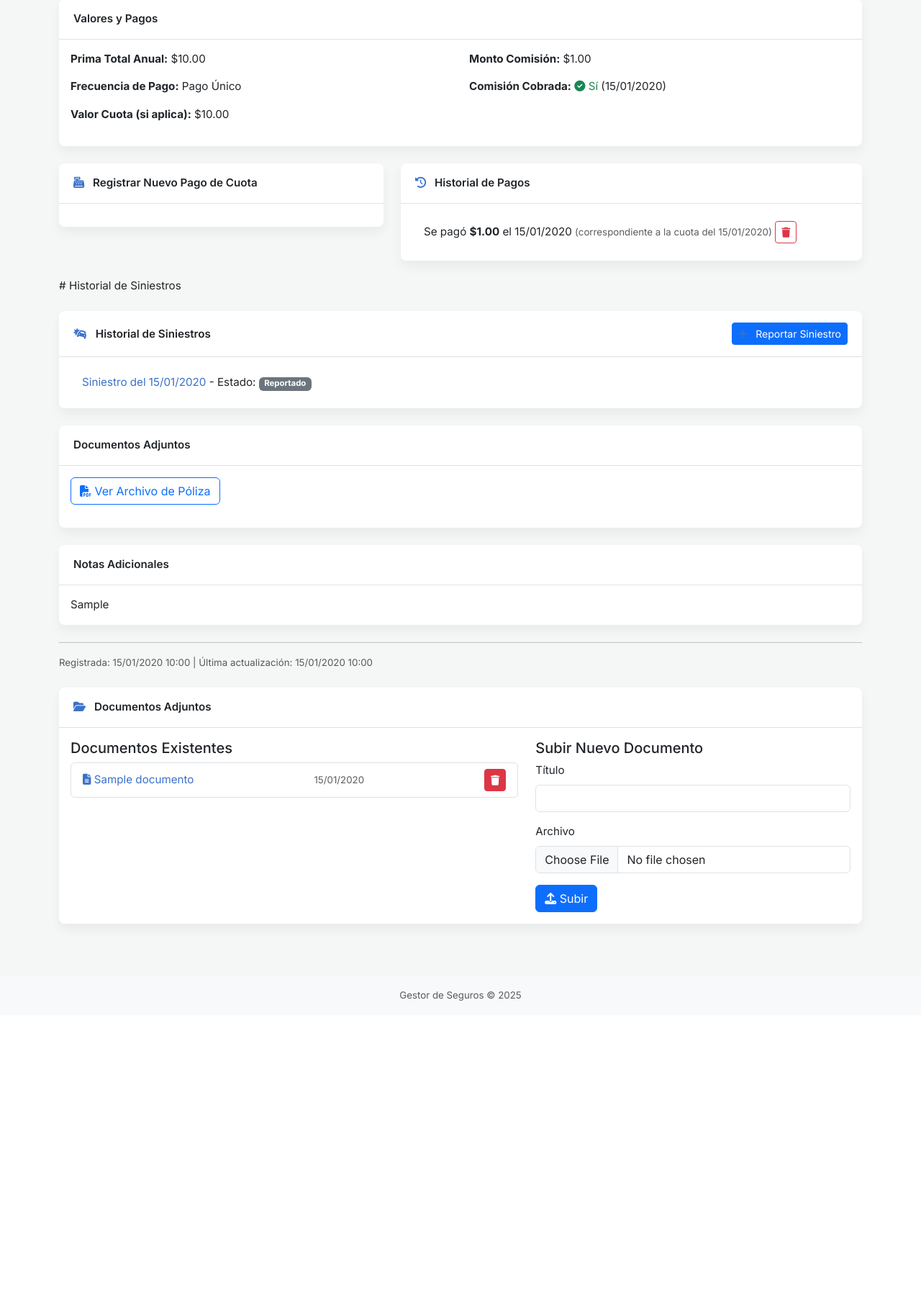
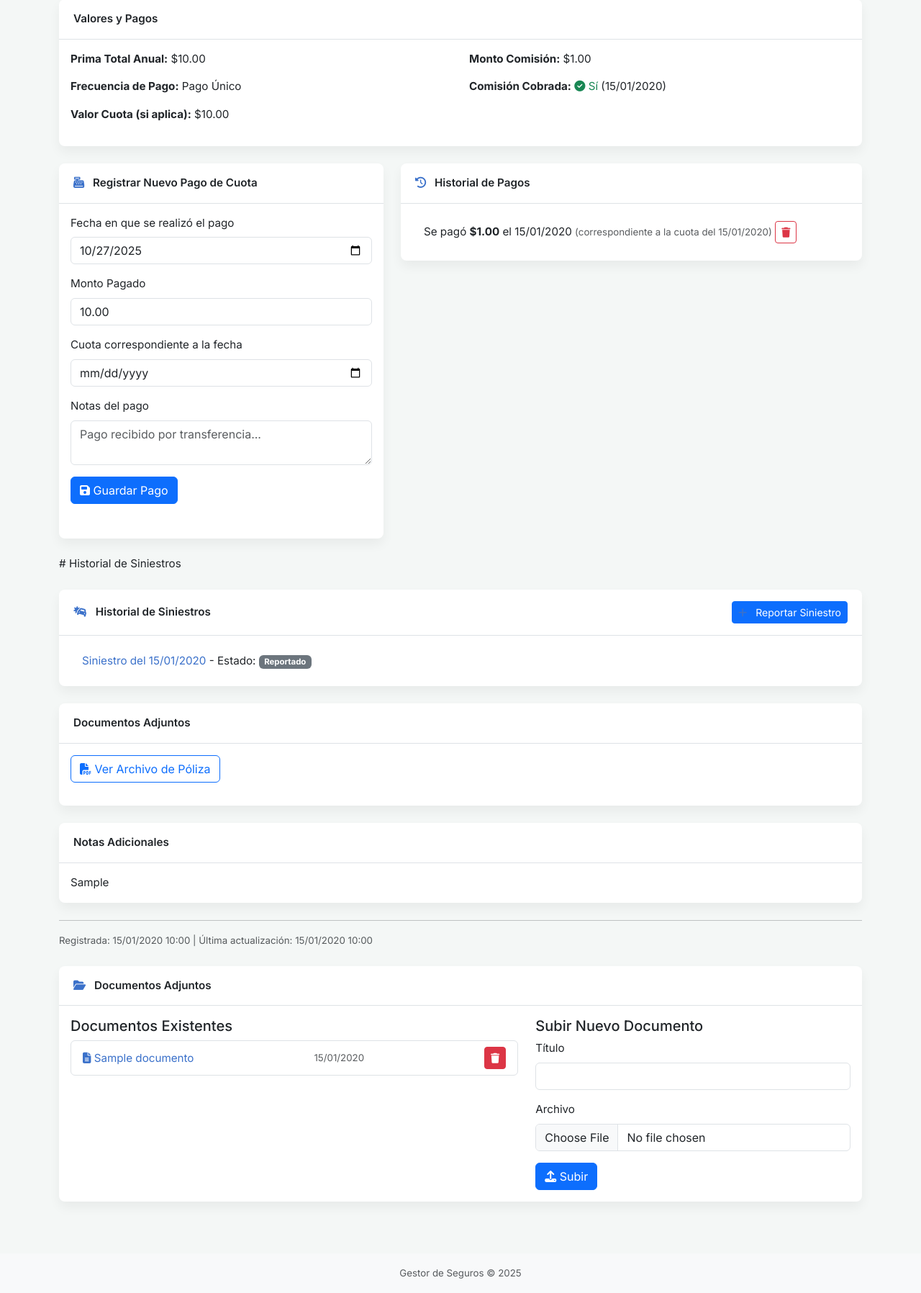
Before and after one commit to francanico/Gestor_Seguro, a Django app: page /polizas/1/ in a window 1280 px wide. Shown: the part 542-2338 px from the top of the page at 72% size. Before the commit the page ends 1932 px from the top, so only its background shows below. Run offline with Django 4.2, Linux system fonts and the light colour scheme; a user stored in the database is signed in; tables that the repository leaves empty hold one stand-in row (values such as "Sample post"); data that the repository does not hold is empty; some libraries are stand-ins or nearby versions.

Commit message:
BIG FIX prueba 5

```diff
--- a/gestor_seguros/polizas/forms.py
+++ b/gestor_seguros/polizas/forms.py
@@ -106,6 +106,14 @@ class PagoCuotaForm(forms.ModelForm):
         widgets = {
             'fecha_pago': forms.DateInput(attrs={'type': 'date'}),
             'fecha_cuota_correspondiente': forms.DateInput(attrs={'type': 'date'}),
+            'monto_pagado': forms.NumberInput(attrs={'placeholder': 'Ej: 56.43'}),
+            'notas': forms.Textarea(attrs={'rows': 2, 'placeholder': 'Pago recibido por transferencia...'}),
+        }
+        labels = {
+            'fecha_pago': 'Fecha en que se realizó el pago',
+            'monto_pagado': 'Monto Pagado',
+            'fecha_cuota_correspondiente': 'Cuota correspondiente a la fecha',
+            'notas': 'Notas del pago',
         }
 
     def __init__(self, *args, **kwargs):
--- a/gestor_seguros/polizas/models.py
+++ b/gestor_seguros/polizas/models.py
@@ -133,34 +133,35 @@ class Poliza(models.Model):
 
     @property
     def estado_renovacion(self):
-        # Primero, manejamos los estados administrativos que tienen prioridad
-        if self.estado_poliza == 'PENDIENTE_PAGO':
-            return "Pendiente de Pago" # Devolvemos el string exacto
-        if self.estado_poliza == 'EN_TRAMITE':
-            return "En Trámite"
-        if self.estado_poliza == 'RENOVADA':
-            return "Renovada"
-        if self.estado_poliza == 'CANCELADA':
-            return "Cancelada"
+        # --- PASO 1: Priorizar el estado administrativo de la póliza ---
+        # Si la póliza requiere una acción para activarse, ese es su estado principal.
+        if self.estado_poliza in ['EN_TRAMITE', 'PENDIENTE_PAGO']:
+            return "Pendiente Activación"
 
-        # Si no es ninguno de los anteriores, procedemos a calcular por fecha
+        # Si la póliza ya fue gestionada (cerrada), mostramos su estado final.
+        if self.estado_poliza in ['RENOVADA', 'CANCELADA']:
+            return "Gestionada"
+
+        # Si el estado es 'VENCIDA', ese es su estado final de renovación.
+        if self.estado_poliza == 'VENCIDA':
+            return "Vencida"
+
+        # --- PASO 2: Si la póliza está VIGENTE, ahora sí calculamos por fecha ---
+        # Si llegamos aquí, la única opción que queda es que self.estado_poliza == 'VIGENTE'
+
         dias = self.dias_para_renovar
 
         if dias is None:
-            # Si el estado es VENCIDA pero dias es None (porque no está VIGENTE),
-            # nos aseguramos de devolver "Vencida"
-            if self.estado_poliza == 'VENCIDA':
-                return "Vencida"
+            # Esto no debería pasar si la póliza es VIGENTE, pero es una salvaguarda.
             return "Indeterminado"
 
         if dias < 0:
-            # Si los días son negativos, el estado debería ser 'VENCIDA'.
-            # Esto sirve como una doble verificación.
+            # Doble chequeo. Si está marcada como VIGENTE pero su fecha ya pasó.
             return "Vencida"
         elif dias <= 30:
             return "Crítico (0-30 días)"
-        elif dias <= 60:
-            return "Próximo (31-60 días)"
+        elif dias <= 90:
+            return "Próximo (31-90 días)"
         else: # Más de 90 días
             return "Vigente"
 
--- a/gestor_seguros/polizas/views.py
+++ b/gestor_seguros/polizas/views.py
@@ -151,6 +151,14 @@ class PolizaDetailView(LoginRequiredMixin,OwnerRequiredMixin, DetailView):
         proxima_cuota = poliza.proxima_fecha_cobro
         # Solo mostramos el formulario si hay una próxima cuota pendiente
         if proxima_cuota:
+
+            initial_data = {
+                'fecha_pago': timezone.now().date(),
+                'monto_pagado': poliza.valor_cuota if poliza.valor_cuota else poliza.prima_total_anual,
+                'fecha_cuota_correspondiente': proxima_cuota
+            }
+            context['pago_form'] = PagoCuotaForm(initial=initial_data)
+
             pago_form = PagoCuotaForm(initial={
                 'monto_pagado': poliza.valor_cuota or poliza.prima_total_anual,
                 'fecha_cuota_correspondiente': proxima_cuota
--- a/gestor_seguros/templates/polizas/poliza_detail.html
+++ b/gestor_seguros/templates/polizas/poliza_detail.html
@@ -46,7 +46,6 @@
                 <!-- ... (Fechas) ... -->
             </div>
         </div>
-        <!-- LA SECCIÓN DE ASEGURADOS YA NO VA AQUÍ -->
     </div>
 </div>
 
@@ -112,6 +111,28 @@
             <div class="card-header">
                 <i class="fas fa-cash-register"></i> Registrar Nuevo Pago de Cuota
             </div>
+            <div class="card-body">
+    {% if pago_form %}
+        <form method="POST">
+            {% csrf_token %}
+            {% for field in pago_form %}
+                <div class="mb-3">
+                    <label for="{{ field.id_for_label }}" class="form-label">{{ field.label }}</label>
+                    {% render_field field class+="form-control" %}
+                    {% for error in field.errors %}
+                        <div class="invalid-feedback d-block">{{ error }}</div>
+                    {% endfor %}
+                </div>
+            {% endfor %}
+            <button type="submit" class="btn btn-primary"><i class="fas fa-save"></i> Guardar Pago</button>
+        </form>
+    {% else %}
+        <div class="alert alert-success text-center">
+            <i class="fas fa-check-circle fa-2x mb-2"></i>
+            <p class="mb-0"><strong>¡Excelente!</strong> Todas las cuotas de esta póliza han sido pagadas.</p>
+        </div>
+    {% endif %}
+</div>
             <div class="card-body">
                 {% if pago_form %}
                     <form method="POST">
```
Also changed, not shown: gestor_seguros/templates/polizas/poliza_list.html (+11 -19 lines).
